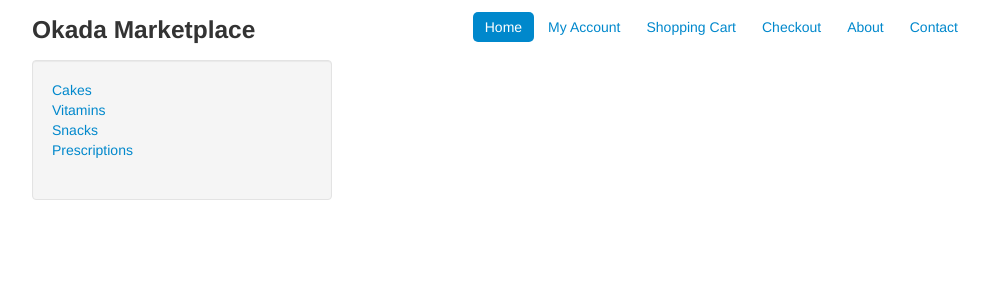
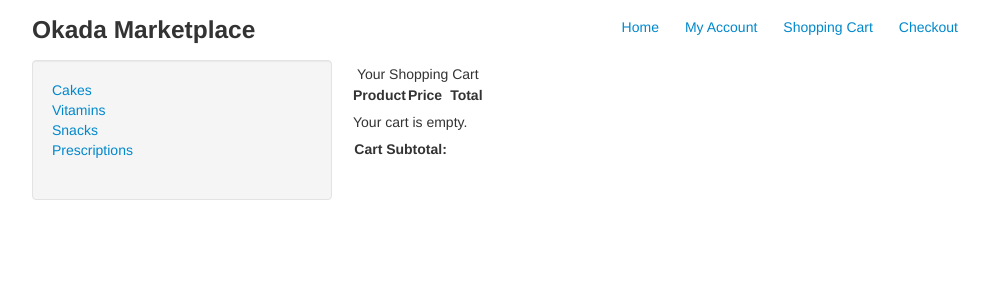
Before and after one commit to adedot/martketplace, a Python web app: template marketplace/templates/cart.mako in a window 1280 px wide. Shown: the top 300 px of the page, without its empty margins (138-1127 px from the left). Run offline with Mako, Linux system fonts and the light colour scheme; the template is opened without the code that fills it, so the values that code supplies are empty; some libraries are stand-ins or nearby versions.

Commit message:
Changed cart_item to have one to many relationship with products. Need to fix update and remove functions for the cart

```diff
--- a/marketplace/__init__.py
+++ b/marketplace/__init__.py
@@ -40,7 +40,9 @@
     config.add_route('product_action', '/product/{action}')
 
     # Cart Routes
-    config.add_route('cart_action', '/cart/{action}')
+    config.add_route('cart', '/cart')
+
+
 
     # Sign authorization - added later
     config.add_route('auth', '/sign/{action}')
--- a/marketplace/templates/cart.mako
+++ b/marketplace/templates/cart.mako
@@ -1,2 +1,82 @@
 <!-- extend home base layout -->
 <%inherit file="marketplace:templates/layout.mako"/>
+
+<div class="span5"> <!--  Content-->
+
+<table summary="Your Shopping Cart" id="shopping_cart">
+		<caption>Your Shopping Cart</caption>
+		<thead>
+			<tr>
+				<th scope="col">Product</th>
+				<th scope="col">Price</th>
+				<th></th>
+				<th></th>
+				<th></th>
+				<th scope="col" class="right">Total</th>
+			</tr>
+		</thead>
+		<tfoot>
+			<tr>
+				<th class="right" colspan="5">
+					Cart Subtotal:
+				</th>
+				<!-- th class="right">
+
+				</th -->
+			</tr>
+			% if cart_items:
+			<tr>
+				<th class="right" colspan="6">
+					<form method="POST" action=".">
+    					<input type="hidden" name="submit" value="Checkout" />
+    					<!-- Put mechant info-->
+
+              		<input type="submit" value="Checkout" alt="Checkout" />
+    				</form>
+				</th>
+			</tr>
+			% endif
+		</tfoot>
+		<tbody>
+		% if cart_items:
+			% for item in cart_items:
+				<tr>
+					<td>
+						<a href="${request.route_url('product', id=item.product.id, slug=item.product.slug)}" class="cart">
+							${ item.product.name }
+						</a>
+					</td>
+					<td>${ item.product.price }</td>
+					<td class="right">
+						<form method="post" action="." class="cart">
+							<label for="quantity">Quantity:</label>
+							<input type="text" name="quantity" value="${ item.quantity }" id="quantity" size="2" class="quantity" maxlength="5" />
+							<input type="hidden" name="item_id" value="${ item.product.id }" />
+					</td>
+					<td>
+						<input type="submit" name="submit" value="Update" />
+						</form>
+					</td>
+					<td>
+						<form method="post" action="." class="cart">
+							<input type="hidden" name="item_id" value="${ item.product.id }" />
+							<input type="submit" name="submit" value="Remove"/>
+						</form>
+					</td>
+					<td class="right">${ item.total }</td>
+				</tr>
+			% endfor
+		% else:
+		      <tr>
+					<td colspan="6" style="height:30px;">
+						Your cart is empty.
+					</td>
+				</tr>
+		% endif
+		</tbody>
+
+
+	</table>
+	<br /><br />
+
+</div>
--- a/marketplace/templates/layout.mako
+++ b/marketplace/templates/layout.mako
@@ -20,13 +20,11 @@
 
       <div class="header">
         <ul class="nav nav-pills pull-right">
-          <li class="active"><a href="${request.route_url('home')}">Home</a></li>
+          <li><a href="${request.route_url('home')}">Home</a></li>
 
         <li><a href="#">My Account</a></li>
-        <li><a href="#">Shopping Cart</a></li>
+        <li><a href="${request.route_url('cart')}">Shopping Cart</a></li>
         <li><a href="#">Checkout</a></li>
-          <li><a href="#">About</a></li>
-          <li><a href="#">Contact</a></li>
         </ul>
         <h3 class="text-muted">Okada Marketplace</h3>
       </div>
--- a/marketplace/views/product.py
+++ b/marketplace/views/product.py
@@ -53,16 +53,14 @@
 
         form = AddProductToCartForm(self.request.POST)
 
-
-
         if self.request.method =="POST" and form.validate():
             print "The number of items added is", form.quantity.data
 
             session = self.request.session
             cart.add_to_cart(self.request, product)
 
-            #
             # show cart url
+            return HTTPFound(location=self.request.route_url('cart'))
         else:
             form = AddProductToCartForm()
 
```
Also changed, not shown: marketplace/models/cart_item.py (+6 -4 lines), marketplace/utils/cart.py (+75 -2 lines), marketplace/views/cart.py (+22 -12 lines).
